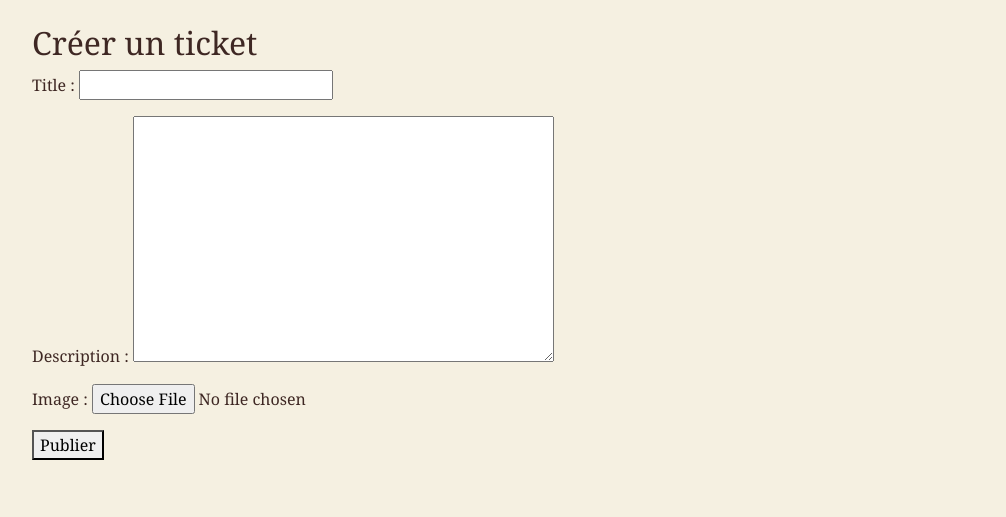
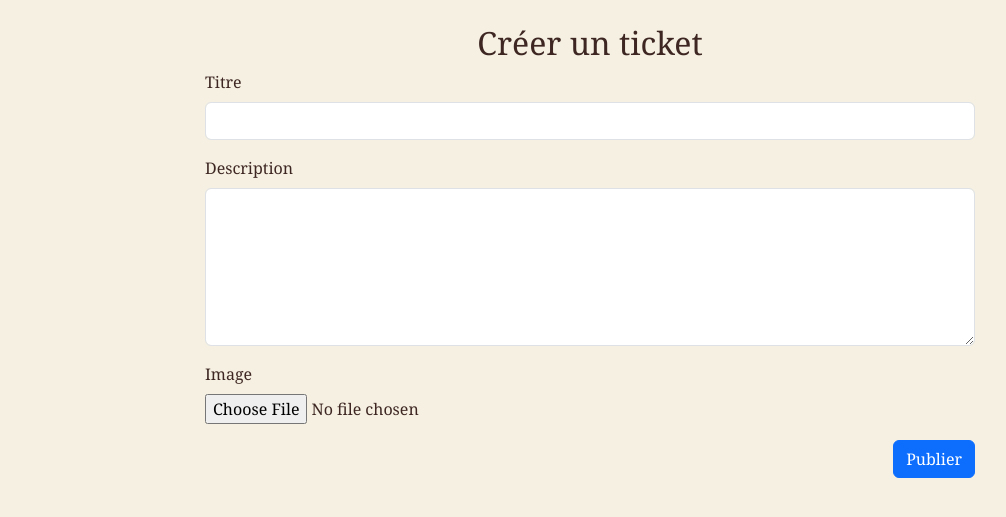
Before and after one commit to annelsopenclassrooms/Projet_09, a Django app: page /ticket-post/ in a window 1280 px wide. Shown: the part 100-617 px from the top of the page, without its empty margins (50-1056 px from the left). Run offline with Django 5.2, Linux system fonts and the light colour scheme; the visitor is signed in with stand-in values (Sample User, id 1).

Commit message:
creer un ticket ok

```diff
--- a/litreview/authentication/templates/authentication/login.html
+++ b/litreview/authentication/templates/authentication/login.html
@@ -19,6 +19,7 @@
                     {% for message in messages %}
                         <li class="{{ message.tags }}">{{ message }}</li>
                     {% endfor %}
+
                 </ul>
             {% endif %}
 
--- a/litreview/litreview/urls.py
+++ b/litreview/litreview/urls.py
@@ -24,7 +24,8 @@ import reviews.views
 
 urlpatterns = [
     path('admin/', admin.site.urls),
-    path('', authentication.views.login_page, name='login'),
+    path('', reviews.views.flux, name='flux'),
+    path('login', authentication.views.login_page, name='login'),
     path('logout/', authentication.views.logout_user, name='logout'),
     # path('home/', reviews.views.home, name='home'),
     path('signup/', authentication.views.signup_page, name='signup'),
--- a/litreview/reviews/templates/reviews/ticket-post.html
+++ b/litreview/reviews/templates/reviews/ticket-post.html
@@ -1,9 +1,28 @@
 {% extends 'base.html' %}
 {% block content %}
-    <h2>Créer un ticket</h2>
+<div class="custom-container">
+    <h2 class="text-center">Créer un ticket</h2>
     <form method="post" enctype="multipart/form-data">
-        {{ form.as_p }}
         {% csrf_token %}
-        <button type="submit" >Publier</button>
+
+        <div class="mb-3">
+            <label for="{{ form.title.id_for_label }}" class="form-label">Titre</label>
+            <input type="text" name="title" id="{{ form.title.id_for_label }}" class="form-control w-100" value="{{ form.title.value|default:'' }}">
+        </div>
+
+        <div class="mb-3">
+            <label for="{{ form.description.id_for_label }}" class="form-label">Description</label>
+            <textarea name="description" id="{{ form.description.id_for_label }}" class="form-control w-100" rows="6">{{ form.description.value|default:'' }}</textarea>
+        </div>
+
+        <div class="mb-3">
+            <label for="{{ form.image.id_for_label }}" class="form-label d-block">Image</label>
+            {{ form.image }}
+        </div>
+
+        <div class="d-flex justify-content-end">
+            <button type="submit" class="btn btn-primary">Publier</button>
+        </div>
     </form>
+</div>
 {% endblock content %}
--- a/litreview/reviews/views.py
+++ b/litreview/reviews/views.py
@@ -3,12 +3,8 @@ from django.shortcuts import render
 # Create your views here.
 from django.contrib.auth.decorators import login_required
 
-from django.shortcuts import redirect, render
+from django.shortcuts import redirect, render, get_object_or_404
 from . import forms
-from . import models
-
-from django.shortcuts import render, get_object_or_404, redirect
-from django.contrib.auth.decorators import login_required
 from .models import Ticket
 from .models import Review
 from .models import UserFollows
@@ -19,18 +15,7 @@ from .forms import ReviewForm
 from django.contrib import messages
 from django.contrib.auth import get_user_model
 
-
-
-
 User = get_user_model()
-
-
-#@login_required
-#def home(request):
- #   tickets = models.Ticket.objects.all()
- #   reviews = models.Review.objects.all()
- #  return render(request, 'reviews/home.html', context={'tickets': tickets, 'reviews': reviews})
-
 
 @login_required
 def ticket_post(request):
@@ -105,10 +90,6 @@ def flux(request):
         "all_posts": all_posts
     }
     return render(request, "reviews/flux.html", context)
-
-
-def posts(request):
-    pass
 
 
 @login_required
@@ -221,10 +202,6 @@ def review_edit(request, review_id):
     return render(request, 'reviews/review-edit.html', {'form': form, 'review': review})
 
 
-from django.shortcuts import render
-from django.contrib.auth.decorators import login_required
-from .models import Ticket, Review
-
 @login_required
 def posts(request):
     # Récupérer les tickets de l'utilisateur connecté
```
Also changed, not shown: litreview/authentication/views.py (+5 -3 lines), litreview/reviews/templates/reviews/subscribe.html (+17 -27 lines).
